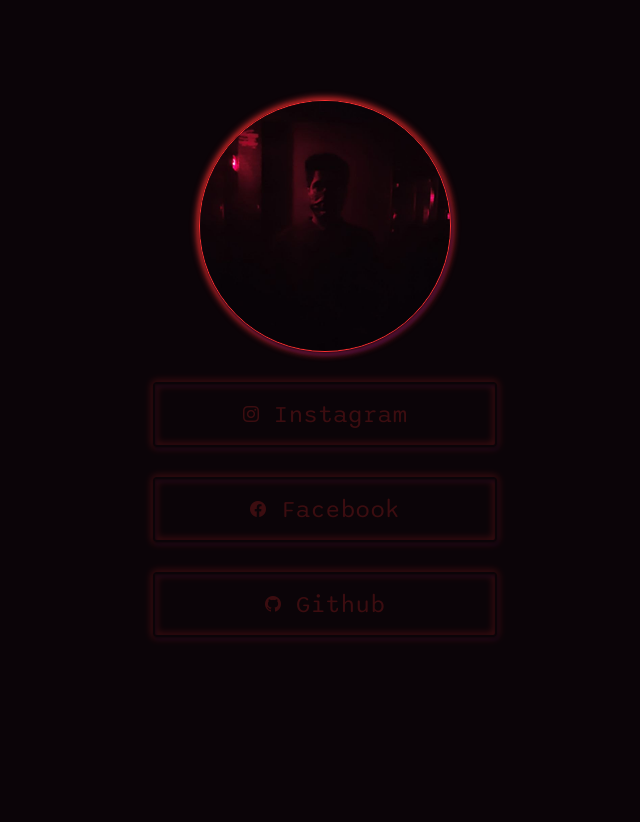
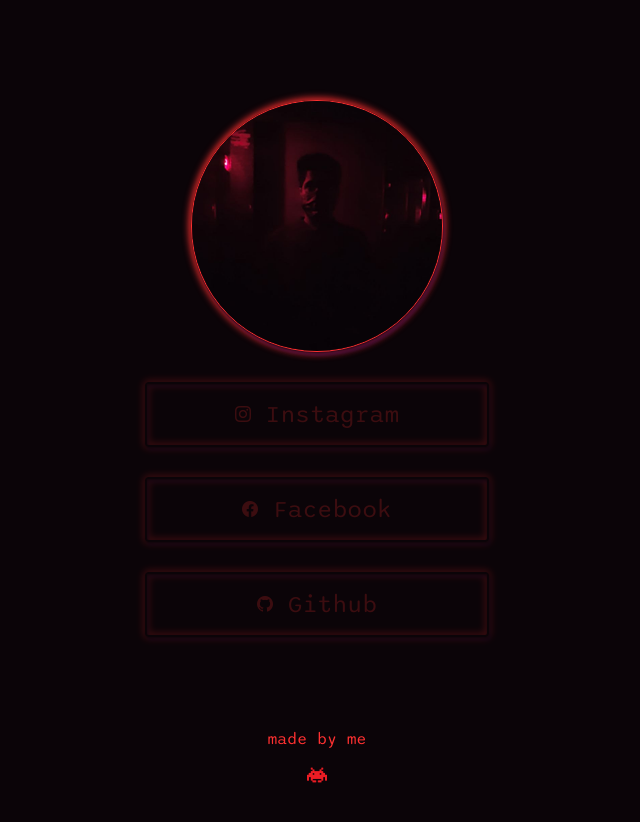
Before and after one commit to Sherlock-holmes1029/MyLinkTree, a plain HTML site: page index.html in a window 1280 px wide. Shown: the whole page, without its empty margins (323-963 px from the left). After the commit the page ends 800 px from the top, so only its background shows below. Drawn offline with Linux system fonts and the light colour scheme; a web font is replaced by a local one.

Commit message:
some aline thing

```diff
--- a/index.html
+++ b/index.html
@@ -44,5 +44,8 @@
           </div>
 
     </div>
+    <footer>
+      <p>made by me</p> <img src="assets/bigAline1.png" alt="Rami">
+    </footer>
 </body>
 </html>
--- a/style.css
+++ b/style.css
@@ -7,7 +7,7 @@ html,body {
   height: 100%;
   width: 100%;
   background-color: #0B0408;
-
+  margin: 0px;
 }
 
 :root{
@@ -41,7 +41,7 @@ html,body {
 
 
 .links{
-    margin-top: 100px;
+    padding-top: 100px;
     height: 60%;
     width: 100%;
     display: flex;
@@ -49,7 +49,21 @@ html,body {
     align-items: center;
     flex-direction: column;
 }
+footer{
+  font-family: 'sono',sans-serif;
+  color: #FF3131;
+  position: fixed;
+  bottom: 0px;
+  width: 100%;
+  text-align: center;
+  padding-bottom: 10px;
 
+}
+
+footer>img{
+  width: 20px;
+
+}
 .nyntxt{
   display: inline;
 }
@@ -58,6 +72,7 @@ html,body {
   margin-right: auto;
 
 }
+
 
 a {
 
```
Also changed, not shown: assets/bigAline.png, assets/bigAline1.png (added).
